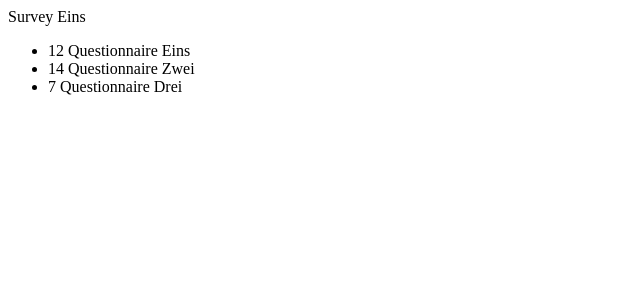
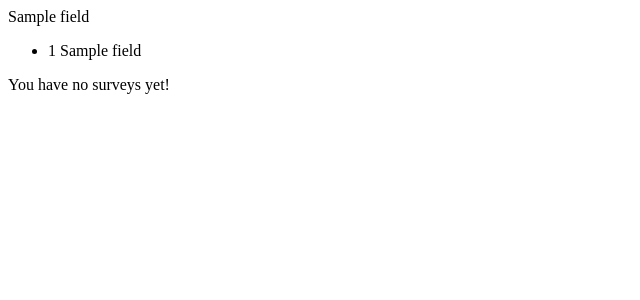
Before and after one commit to yeldiRium/st3k101, a Flask app: template websrv-flask/app/static/js/templates/Surveys.html in a window 1280 px wide. Shown: the top 300 px of the page, without its empty margins (0-640 px from the left). Run offline with Flask 2, Linux system fonts and the light colour scheme; the template is opened without the code that fills it: most values are stand-ins (such as "Sample title", 1, 10 or a date in 2020).

Commit message:
UPDATE show available surveys in backend

```diff
--- a/websrv-flask/app/static/js/Surveys.js
+++ b/websrv-flask/app/static/js/Surveys.js
@@ -3,11 +3,13 @@
         return $http.get('/api/surveys').then(
             function(result) {
                 return new Promise(function(resolve, reject) {
-                    resolve(JSON.parse(result));
+                    resolve(result.data);
                 });
             },
             function(error) {
-                throw error; // TODO: ERROR HANDLING?
+                return new Promise(function(resolve, reject) {
+                    reject(error);
+                });
             }
         )
     }])
--- a/websrv-flask/app/static/js/templates/Surveys.html
+++ b/websrv-flask/app/static/js/templates/Surveys.html
@@ -1,26 +1,23 @@
-<div class="row">
-    <div class="alert alert-danger" ng-if="error" role="alert">
+<div class="row" ng-if="error">
+    <div class="alert alert-danger" role="alert">
         {{ error }}
     </div>
+</div>
+<div class="row" ng-repeat="survey in surveys">
     <div class="panel panel-default">
         <div class="panel-heading">
-            Survey Eins
+            {{ survey.fields.name }}
         </div>
         <div class="panel-body">
             <ul class="list-group">
-                <li class="list-group-item">
-                    <span class="badge">12</span>
-                    Questionnaire Eins
-                </li>
-                <li class="list-group-item">
-                    <span class="badge">14</span>
-                    Questionnaire Zwei
-                </li>
-                <li class="list-group-item">
-                    <span class="badge">7</span>
-                    Questionnaire Drei
+                <li class="list-group-item" ng-repeat="questionnaire in survey.fields.questionnaires">
+                    <span class="badge">{{ questionnaire.fields.question_count }}</span>
+                    {{ questionnaire.fields.name }}
                 </li>
             </ul>
         </div>
     </div>
 </div>
+<div class="row" ng-if="(!surveys || (surveys.length == 0)) && !error">
+    <div class="alert alert-info">You have no surveys yet!</div>
+</div>
```
